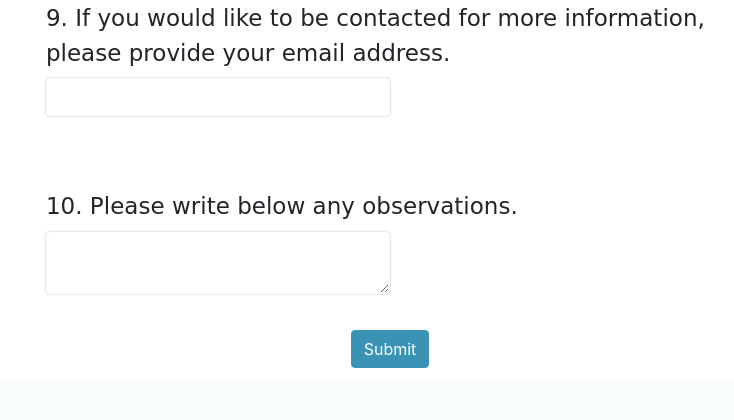
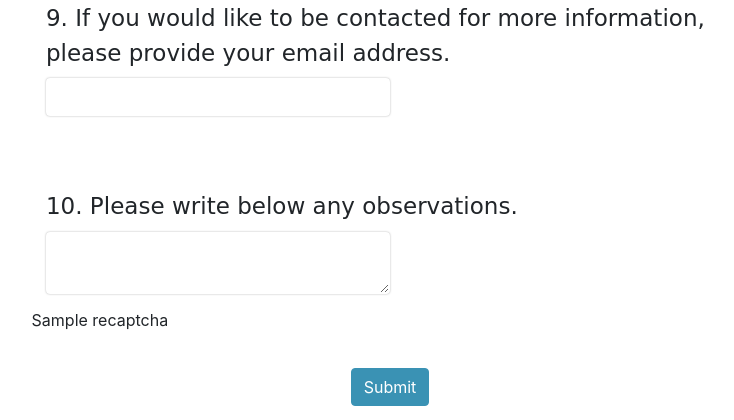
Before and after one commit to macrodrigues/flask_forms_templates, a Flask app: template templates/index_python_en.html in a window 1280 px wide. Shown: the part 2894-3314 px from the top of the page, without its empty margins (250-984 px from the left). Before the commit the page ends 3262 px from the top, so only its background shows below. Run offline with Flask 3, Linux system fonts and the light colour scheme; the template is opened without the code that fills it: values that come from a table or form of the project are taken from there, most other values are stand-ins (such as "Sample title", 1, 10 or a date in 2020); some libraries are stand-ins or nearby versions; some web fonts are replaced.

Commit message:
add recaptcha

```diff
--- a/app_python_classes.py
+++ b/app_python_classes.py
@@ -3,6 +3,7 @@ import os
 import datetime as dt
 from flask import Flask, render_template, flash
 from flask_bootstrap import Bootstrap
+from flask_recaptcha import ReCaptcha
 from flask_mail import Mail, Message
 from forms.form_python_classes.form_python_classes import PythonClassesForm
 from forms.form_python_classes.form_python_classes import PythonClassesFormPT
@@ -22,6 +23,9 @@ app.config['MAIL_USERNAME'] = os.getenv("MAIL")
 app.config['MAIL_PASSWORD'] = os.getenv("PASS")
 app.config['MAIL_USE_TLS'] = True  # more secure version of SSL.
 app.config['MAIL_USE_SSL'] = False
+app.config['RECAPTCHA_SITE_KEY'] = os.getenv('key_site')
+app.config['RECAPTCHA_SECRET_KEY'] = os.getenv('key_secret')
+recaptcha = ReCaptcha(app)
 mail = Mail(app)
 Bootstrap(app)
 
--- a/requirements.txt
+++ b/requirements.txt
@@ -1,6 +1,7 @@
 Flask
 flask_mail
 flask_bootstrap
+flask_recaptcha
 flask_wtf
 wtforms
 pandas
--- a/templates/index_python_en.html
+++ b/templates/index_python_en.html
@@ -143,6 +143,9 @@
                     {{ form.observations(class_='form-control', style="width:50%;") }}
                 </p>
             </div>
+            <div class="question-container">
+                {{recaptcha}}
+            </div>
             <div class="submit-container" style="justify-content: center;">
                 {{ form.submit(class_= 'btn btn-info submit') }}
             </div>
--- a/templates/index_python_es.html
+++ b/templates/index_python_es.html
@@ -144,6 +144,9 @@
                     {{ form.observations_es(class_='form-control', style="width:50%;") }}
                 </p>
             </div>
+            <div class="question-container">
+                {{recaptcha}}
+            </div>
             <div class="submit-container" style="justify-content: center;">
                 {{ form.submit_es(class_= 'btn btn-info submit') }}
             </div>
--- a/templates/index_python_pt.html
+++ b/templates/index_python_pt.html
@@ -144,6 +144,9 @@
                     {{ form.observations_pt(class_='form-control', style="width:50%;") }}
                 </p>
             </div>
+            <div class="question-container">
+                {{recaptcha}}
+            </div>
             <div class="submit-container" style="justify-content: center;">
                 {{ form.submit_pt(class_= 'btn btn-info submit') }}
             </div>
```
